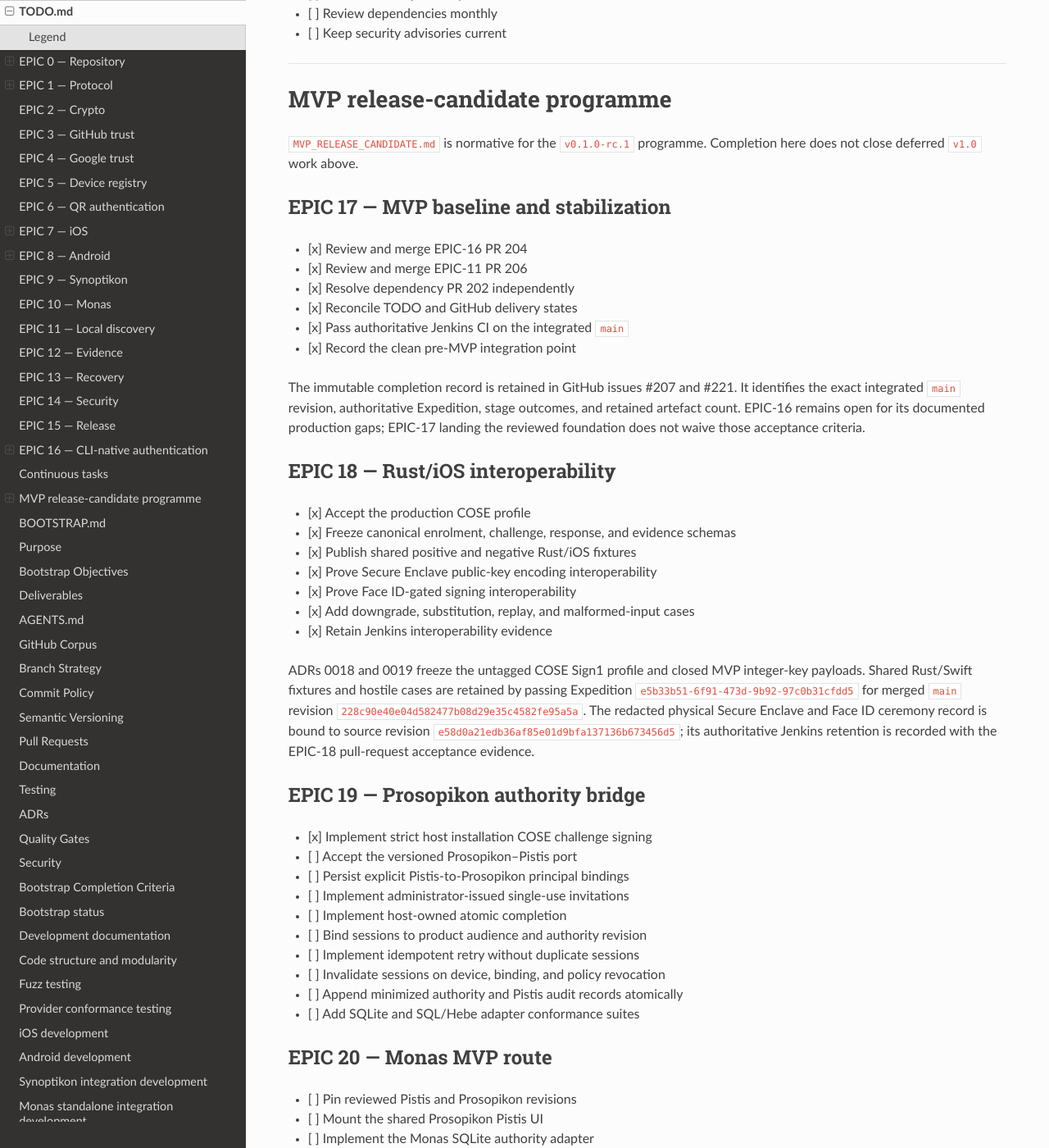
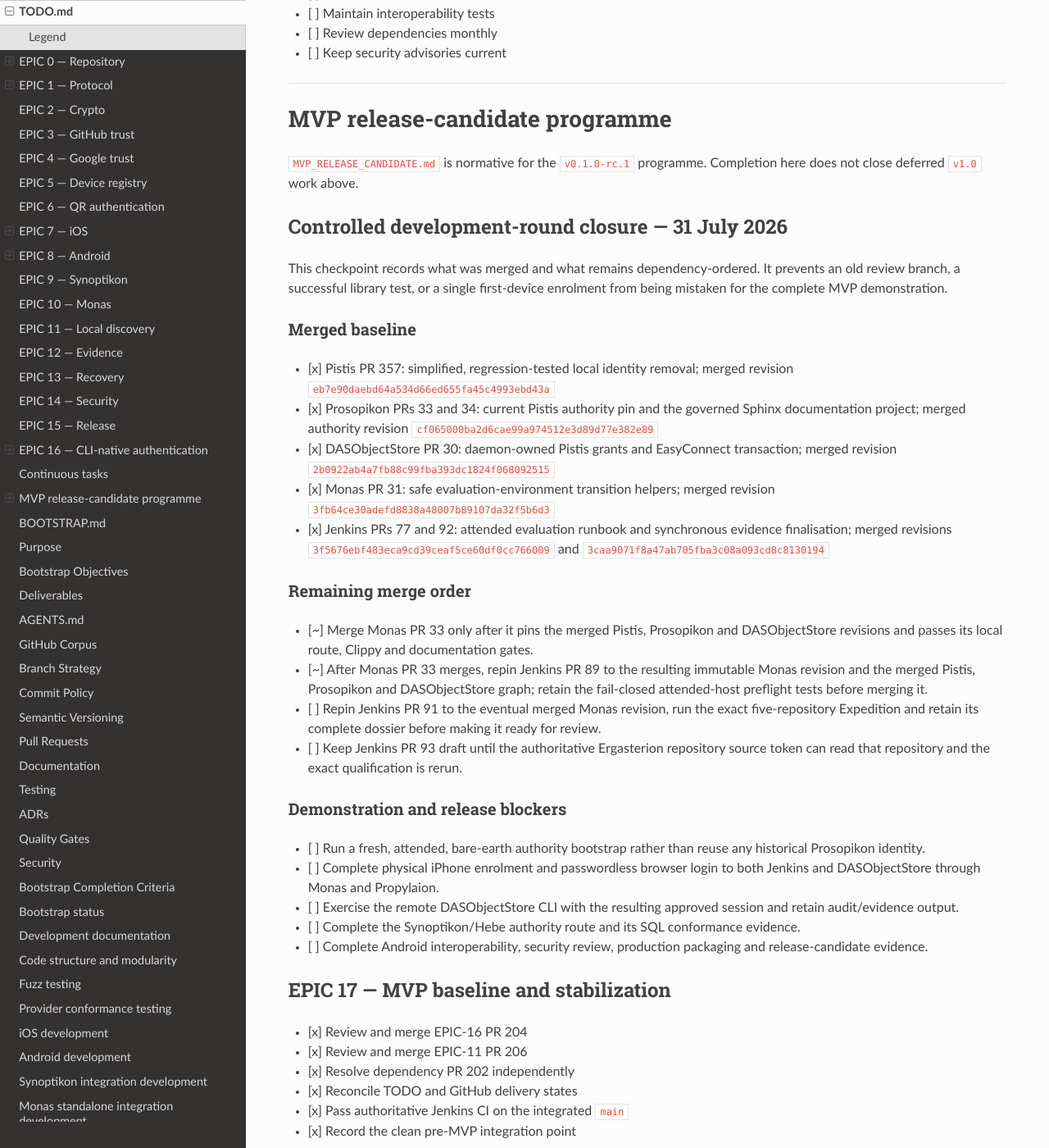
Before and after one commit to sagrudd/pistis, a Sphinx documentation site: the page built from docs/TODO.md, in a window 1280 px wide and 1400 px high, scrolled down 9668 px. Shown: the whole window at 82% size. Built offline with Sphinx 7.4.7 and the Read the Docs theme 3.1.0, drawn with Linux system fonts in a browser that asks for light colours; the version number could not be read and is left out; some of the changed text lies outside the part shown.

Commit message:
Reconcile controlled MVP development closure

```diff
--- a/docs/TODO.md
+++ b/docs/TODO.md
@@ -100,11 +100,12 @@ distribution, or licensing must trace their acceptance to that decision.
 - [x] Accept ADR 0029's QR-bound, app-scoped host-trust ceremony
 - [x] Implement the version-4 Rust/iOS verifier, comparison words, exact SPKI
       parser, typed confirmation gate, and pinned ephemeral iOS transport
-- [ ] Implement and qualify the Prosopikon v4 producer and Android equivalent
-- [ ] Issue the one-use authority-verifiable provider capability without
+- [x] Implement and qualify the Prosopikon v4 producer
+- [ ] Implement and qualify the Android v4 equivalent
+- [x] Issue the one-use authority-verifiable provider capability without
       forwarding or trusting a GitHub bearer token
-- [ ] Commit the invitation, provider binding, device, and receipt atomically
-- [ ] Add Device Flow and authority-transaction integration tests
+- [x] Commit the invitation, provider binding, device, and receipt atomically
+- [x] Add Device Flow and authority-transaction integration tests
 - [x] Freeze the two-purpose invitation/receipt descriptor bundle, then verify
       the receipt and atomically install iOS Keychain trust
 
@@ -166,25 +167,25 @@ blocked rather than complete.
 
 ## Security
 
-- [ ] Generate Secure Enclave key
-- [ ] Require Face ID
-- [ ] Extract public key
+- [x] Generate Secure Enclave key
+- [x] Require Face ID
+- [x] Extract public key
 
 ## UX
 
-- [ ] Identity list
-- [ ] Installation list
-- [ ] QR scanner
-- [ ] Approval screen
-- [ ] History screen
-- [ ] Settings
+- [x] Identity list
+- [x] Installation list
+- [x] QR scanner
+- [x] Approval screen
+- [x] History screen
+- [x] Settings
 
 ## Integration
 
-- [ ] GitHub enrolment
+- [x] GitHub enrolment
 - [ ] Google enrolment
-- [ ] QR authentication
-- [ ] Direct local submission
+- [x] QR authentication
+- [x] Direct local submission
 
 ---
 
@@ -454,6 +455,55 @@ action capability.
 `MVP_RELEASE_CANDIDATE.md` is normative for the `v0.1.0-rc.1` programme.
 Completion here does not close deferred `v1.0` work above.
 
+## Controlled development-round closure — 31 July 2026
+
+This checkpoint records what was merged and what remains dependency-ordered.
+It prevents an old review branch, a successful library test, or a single
+first-device enrolment from being mistaken for the complete MVP demonstration.
+
+### Merged baseline
+
+- [x] Pistis PR 357: simplified, regression-tested local identity removal;
+  merged revision `eb7e90daebd64a534d66ed655fa45c4993ebd43a`
+- [x] Prosopikon PRs 33 and 34: current Pistis authority pin and the governed
+  Sphinx documentation project; merged authority revision
+  `cf065000ba2d6cae99a974512e3d89d77e382e89`
+- [x] DASObjectStore PR 30: daemon-owned Pistis grants and EasyConnect
+  transaction; merged revision `2b0922ab4a7fb88c99fba393dc1824f068092515`
+- [x] Monas PR 31: safe evaluation-environment transition helpers; merged
+  revision `3fb64ce30adefd8838a48007b89107da32f5b6d3`
+- [x] Jenkins PRs 77 and 92: attended evaluation runbook and synchronous
+  evidence finalisation; merged revisions
+  `3f5676ebf483eca9cd39ceaf5ce60df0cc766009` and
+  `3caa9071f8a47ab705fba3c08a093cd8c8130194`
+
+### Remaining merge order
+
+- [~] Merge Monas PR 33 only after it pins the merged Pistis, Prosopikon and
+  DASObjectStore revisions and passes its local route, Clippy and documentation
+  gates.
+- [~] After Monas PR 33 merges, repin Jenkins PR 89 to the resulting immutable
+  Monas revision and the merged Pistis, Prosopikon and DASObjectStore graph;
+  retain the fail-closed attended-host preflight tests before merging it.
+- [ ] Repin Jenkins PR 91 to the eventual merged Monas revision, run the exact
+  five-repository Expedition and retain its complete dossier before making it
+  ready for review.
+- [ ] Keep Jenkins PR 93 draft until the authoritative Ergasterion repository
+  source token can read that repository and the exact qualification is rerun.
+
+### Demonstration and release blockers
+
+- [ ] Run a fresh, attended, bare-earth authority bootstrap rather than reuse
+  any historical Prosopikon identity.
+- [ ] Complete physical iPhone enrolment and passwordless browser login to both
+  Jenkins and DASObjectStore through Monas and Propylaion.
+- [ ] Exercise the remote DASObjectStore CLI with the resulting approved
+  session and retain audit/evidence output.
+- [ ] Complete the Synoptikon/Hebe authority route and its SQL conformance
+  evidence.
+- [ ] Complete Android interoperability, security review, production packaging
+  and release-candidate evidence.
+
 ## EPIC 17 — MVP baseline and stabilization
 
 - [x] Review and merge EPIC-16 PR 204
@@ -490,23 +540,25 @@ retention is recorded with the EPIC-18 pull-request acceptance evidence.
 ## EPIC 19 — Prosopikon authority bridge
 
 - [x] Implement strict host installation COSE challenge signing
-- [ ] Accept the versioned Prosopikon--Pistis port
-- [ ] Persist explicit Pistis-to-Prosopikon principal bindings
-- [ ] Implement administrator-issued single-use invitations
-- [ ] Implement host-owned atomic completion
-- [ ] Bind sessions to product audience and authority revision
-- [ ] Implement idempotent retry without duplicate sessions
-- [ ] Invalidate sessions on device, binding, and policy revocation
-- [ ] Append minimized authority and Pistis audit records atomically
-- [ ] Add SQLite and SQL/Hebe adapter conformance suites
+- [x] Accept the versioned Prosopikon--Pistis port
+- [x] Persist explicit Pistis-to-Prosopikon principal bindings
+- [x] Implement administrator-issued single-use invitations
+- [x] Implement host-owned atomic completion
+- [x] Bind sessions to product audience and authority revision
+- [x] Implement idempotent retry without duplicate sessions
+- [x] Invalidate sessions on device, binding, and policy revocation
+- [x] Append minimized authority and Pistis audit records atomically
+- [x] Add the SQLite adapter conformance suite
+- [ ] Add the SQL/Hebe adapter conformance suite
 
 ## EPIC 20 — Monas MVP route
 
-- [ ] Pin reviewed Pistis and Prosopikon revisions
-- [ ] Mount the shared Prosopikon Pistis UI
-- [ ] Implement the Monas SQLite authority adapter
-- [ ] Deliver enrolment, login, logout, and device-revocation routes
-- [ ] Preserve Monas authorisation and CSRF boundaries
+- [x] Pin reviewed Pistis and Prosopikon revisions
+- [x] Mount the shared Prosopikon Pistis UI
+- [x] Implement the Monas SQLite authority adapter
+- [x] Deliver enrolment, login, and logout routes
+- [ ] Deliver the server-side device-revocation route
+- [x] Preserve Monas authorisation and CSRF boundaries
 - [ ] Exercise restart, concurrency, backup, restore, and corruption paths
 - [ ] Retain exact-revision cross-repository Jenkins evidence
 
@@ -527,18 +579,18 @@ satisfy MVP acceptance.
 
 ## EPIC 22 — iOS production qualification
 
-- [ ] Register the Mnemosyne Biosciences GitHub App and enable device flow
+- [x] Register the Mnemosyne Biosciences GitHub App and enable device flow
 - [x] Expose the strict Rust verifier for signed production responses
 - [x] Accept the authenticated mobile enrolment exchange contract (ADR 0023)
-- [ ] Implement the bounded Monas exchange and Prosopikon enrolment transaction
+- [x] Implement the bounded Monas exchange and Prosopikon enrolment transaction
 - [x] Verify the signed trust bundle before atomic iOS Keychain installation
-- [ ] Share exact Rust/Swift enrolment fixtures and hostile cases
-- [ ] Implement minimum-permission GitHub device-flow enrolment
+- [x] Share exact Rust/Swift enrolment fixtures and hostile cases
+- [x] Implement minimum-permission GitHub device-flow enrolment
 - [ ] Freeze and implement the authenticated mobile receipt exchange (#318)
-- [ ] Discard GitHub tokens after stable-identity proof
+- [x] Discard GitHub tokens after stable-identity proof
 - [x] Generate and use the device-protected signing key
 - [x] Require Face ID for every approval and denial signature
-- [ ] Implement end-user enrolment, history, and revocation UX
+- [~] Complete end-user enrolment, history, and revocation UX
 - [x] Wire authenticated trust storage, verified QR review, signed decisions,
       bounded delivery, and terminal authority status into the Scan UI
 - [ ] Configure Apple signing and TestFlight
@@ -555,20 +607,20 @@ presentation; approval and denial use Face ID, the Secure Enclave COSE signer,
 `pistis-authentication::verify_authentication_response` is the production host
 boundary for authority-owned enrolled keys and persisted challenge facts; it
 returns only credential-free verified facts for the Prosopikon transaction.
-The bounded iOS Device Flow client now reaches a locally validated numeric
-GitHub subject without retaining provider credentials. Proposed ADR 0027 moves
-the authoritative provider exchange to an installation-local verifier and
-keeps the one-use operation in Prosopikon, but it is not accepted. The proposal
-now also requires a closed, attended enrolment-only Monas startup profile
+The bounded iOS Device Flow client reaches a locally validated numeric GitHub
+subject without retaining provider credentials. Accepted ADR 0027 places the
+authoritative provider exchange in an installation-local verifier and keeps the
+one-use operation in Prosopikon. The implementation also provides a closed,
+attended enrolment-only Monas startup profile
 because the normal runtime correctly rejects a fresh principal with no trusted
-device. The reviewed configuration digest, authority transaction, signed
-receipt, and fail-closed transition into normal login still need to supply the
-authenticated enrolment output. Proposed ADR 0028 now defines a pipe-only
-canonical producer and a distinct, sensitive version-3 first-device QR, but it
-is not accepted or implemented; copying the bearer or placing it in a URL
-remains prohibited. End-user
-enrolment/history/revocation UX plus physical qualification also remain. The
-detached version-1 QR fixture remains reference-only.
+device. Accepted ADR 0028 defines the protected pipe-only canonical producer
+and distinct first-device presentation; ADR 0029 supersedes its version-3 QR
+with the implemented app-scoped version-4 host-trust ceremony. The reviewed
+configuration digest, atomic authority transaction, signed receipt and
+fail-closed transition have completed a physical first-device enrolment.
+Repeatable attended browser login to Jenkins and DASObjectStore, server-side
+revocation UX, TestFlight and the physical qualification matrix still remain.
+Copying a bearer or placing it in a URL remains prohibited.
 
 Issue #318 and accepted ADR 0023 define the remaining trust bootstrap. No
 endpoint or Keychain installation may be represented as production enrolment
@@ -604,7 +656,7 @@ pre-mutation negative tests pass cross-project review.
 
 ## EPIC 26 — Propylaion standalone product home
 
-- [ ] Close the Pistis acceptance gate tracked by
+- [x] Close the Pistis acceptance gate tracked by
   [#321](https://github.com/sagrudd/pistis/issues/321)
 - [ ] Deliver the minimum Propylaion contract, composition, access, Monas
   adapter, accessible UI, and readiness slices tracked by
```
Also changed, not shown: docs/MILESTONE.md (+26 -1 lines).
